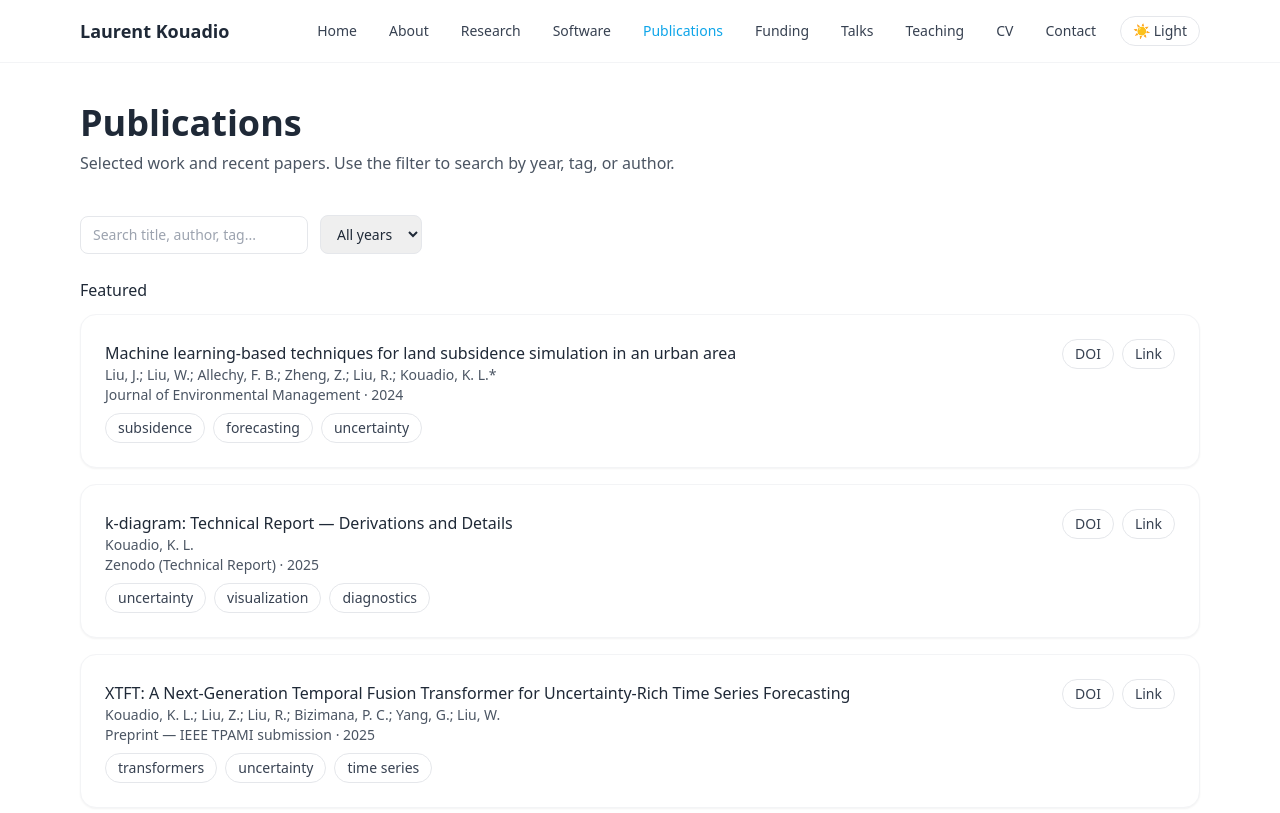
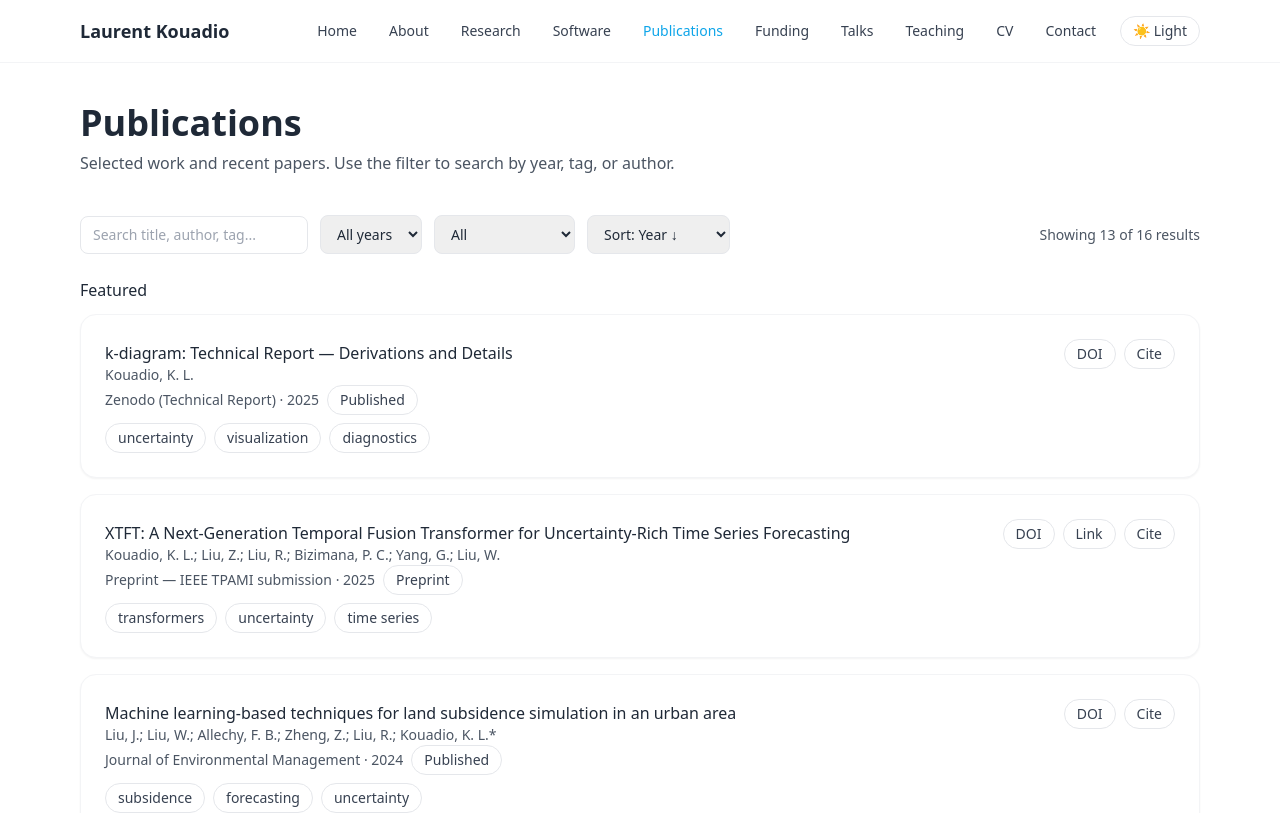
Before and after one commit to earthai-tech/portfolio, a Next.js app: page /publications in a window 1280 px wide. Shown: the top 813 px of the page. Built offline with nearby package versions, Linux system fonts and the light colour scheme.

Commit message:
feat(publications): add pagination for non-featured items

```diff
--- a/components/PublicationList.tsx
+++ b/components/PublicationList.tsx
@@ -1,44 +1,107 @@
 "use client";
 
-import { useMemo, useState } from "react";
+import { useEffect, useMemo, useState } from "react";
 import pubs from "@/data/publications.json";
+import Pagination from "@/components/Pagination";
 
 type Pub = {
   title: string;
   authors: string;
   venue: string;
   year: number;
-  doi?: string;
-  arxiv?: string;
-  url?: string;
+  doi?: string;     // "10.xxxx/..." or full https://doi.org/...
+  arxiv?: string;   // full URL
+  url?: string;     // fallback link
   featured?: boolean;
   tags?: string[];
 };
 
+type Status =
+  | "Published"
+  | "Under review"
+  | "Submitted"
+  | "In preparation"
+  | "Preprint";
+
+const PAGE_SIZE = 10; // ← how many non-featured items per page
+
+function detectStatus(venue: string): Status {
+  const v = venue.toLowerCase();
+  if (v.includes("under review")) return "Under review";
+  if (v.includes("submitted")) return "Submitted";
+  if (v.includes("in preparation") || v.includes("preparation")) return "In preparation";
+  if (v.includes("preprint") || v.includes("arxiv")) return "Preprint";
+  return "Published";
+}
+
+function doiToUrl(doi?: string) {
+  if (!doi) return null;
+  const d = doi.trim();
+  if (d.startsWith("http://") || d.startsWith("https://")) return d;
+  return `https://doi.org/${d}`;
+}
+
 export default function PublicationList() {
   const [q, setQ] = useState("");
   const [year, setYear] = useState<number | "all">("all");
+  const [status, setStatus] = useState<Status | "All">("All");
+  const [sort, setSort] = useState<"yearDesc" | "yearAsc" | "titleAsc">("yearDesc");
+  const [page, setPage] = useState(1);
 
-  const years = useMemo(() => {
-    const ys = Array.from(new Set(pubs.map((p) => p.year))).sort((a, b) => b - a);
-    return ys;
-  }, []);
+  // enrich with status
+  const withStatus = useMemo(
+    () => pubs.map((p) => ({ ...p, _status: detectStatus(p.venue) as Status })),
+    []
+  );
 
-  const filtered = pubs.filter((p) => {
-    const matchQ =
-      q.trim().length === 0 ||
-      p.title.toLowerCase().includes(q.toLowerCase()) ||
-      p.authors.toLowerCase().includes(q.toLowerCase()) ||
-      (p.tags || []).some((t) => t.toLowerCase().includes(q.toLowerCase()));
-    const matchYear = year === "all" || p.year === year;
-    return matchQ && matchYear;
-  });
+  // years for filter
+  const years = useMemo(
+    () => Array.from(new Set(withStatus.map((p) => p.year))).sort((a, b) => b - a),
+    [withStatus]
+  );
 
-  const featured = filtered.filter((p) => p.featured);
-  const rest = filtered.filter((p) => !p.featured);
+  // filter
+  const filtered = useMemo(() => {
+    const query = q.trim().toLowerCase();
+    return withStatus.filter((p) => {
+      const matchQ =
+        !query ||
+        p.title.toLowerCase().includes(query) ||
+        p.authors.toLowerCase().includes(query) ||
+        p.venue.toLowerCase().includes(query) ||
+        (p.tags || []).some((t) => t.toLowerCase().includes(query));
+      const matchYear = year === "all" || p.year === year;
+      const matchStatus = status === "All" || p._status === status;
+      return matchQ && matchYear && matchStatus;
+    });
+  }, [withStatus, q, year, status]);
+
+  // sort
+  const sorted = useMemo(() => {
+    const arr = [...filtered];
+    if (sort === "yearDesc") arr.sort((a, b) => b.year - a.year || a.title.localeCompare(b.title));
+    if (sort === "yearAsc") arr.sort((a, b) => a.year - b.year || a.title.localeCompare(b.title));
+    if (sort === "titleAsc") arr.sort((a, b) => a.title.localeCompare(b.title));
+    return arr;
+  }, [filtered, sort]);
+
+  // split featured vs rest
+  const featured = sorted.filter((p) => p.featured);
+  const restAll = sorted.filter((p) => !p.featured);
+
+  // reset page when filters/search/sort change
+  useEffect(() => { setPage(1); }, [q, year, status, sort]);
+
+  // paginate the rest
+  const totalPages = Math.max(1, Math.ceil(restAll.length / PAGE_SIZE));
+  const startIdx = (page - 1) * PAGE_SIZE;
+  const rest = restAll.slice(startIdx, startIdx + PAGE_SIZE);
+
+  const totalShown = featured.length + rest.length;
 
   return (
     <div className="space-y-6">
+      {/* Controls */}
       <div className="flex flex-wrap items-center gap-3">
         <input
           className="border rounded-lg px-3 py-2 text-sm"
@@ -56,39 +119,84 @@ export default function PublicationList() {
             <option key={y} value={y}>{y}</option>
           ))}
         </select>
+        <select
+          className="border rounded-lg px-3 py-2 text-sm"
+          value={status}
+          onChange={(e) => setStatus(e.target.value as Status | "All")}
+        >
+          <option>All</option>
+          <option>Published</option>
+          <option>Under review</option>
+          <option>Submitted</option>
+          <option>In preparation</option>
+          <option>Preprint</option>
+        </select>
+        <select
+          className="border rounded-lg px-3 py-2 text-sm"
+          value={sort}
+          onChange={(e) => setSort(e.target.value as any)}
+        >
+          <option value="yearDesc">Sort: Year ↓</option>
+          <option value="yearAsc">Sort: Year ↑</option>
+          <option value="titleAsc">Sort: Title A→Z</option>
+        </select>
+        <div className="ml-auto text-sm text-gray-600 dark:text-gray-300">
+          Showing {totalShown} of {sorted.length} result{sorted.length === 1 ? "" : "s"}
+        </div>
       </div>
 
+      {/* Featured (always visible) */}
       {featured.length > 0 && (
         <section>
           <h3 className="font-medium mb-3">Featured</h3>
           <ul className="space-y-4">
             {featured.map((p, i) => (
-              <PublicationItem key={i} p={p} />
+              <PublicationItem key={`f-${i}`} p={p as any} />
             ))}
           </ul>
         </section>
       )}
 
+      {/* Rest (paginated) */}
       <section>
         {featured.length > 0 && <h3 className="font-medium mb-3">All</h3>}
         <ul className="space-y-4">
           {rest.map((p, i) => (
-            <PublicationItem key={i} p={p} />
+            <PublicationItem key={`r-${startIdx + i}`} p={p as any} />
           ))}
         </ul>
+
+        <Pagination
+          className="mt-4 justify-center"
+          page={page}
+          totalPages={totalPages}
+          onPageChange={setPage}
+        />
       </section>
     </div>
   );
 }
 
-function PublicationItem({ p }: { p: Pub }) {
+function PublicationItem({ p }: { p: Pub & { _status?: Status } }) {
+  const doiUrl = doiToUrl(p.doi);
+  const primaryLink = doiUrl ?? p.arxiv ?? p.url ?? null;
+  const primaryLabel = doiUrl ? "DOI" : p.arxiv ? "arXiv" : p.url ? "Link" : null;
+  const citation = `${p.authors} (${p.year}). ${p.title}. ${p.venue}.`;
+
+  const copy = async () => {
+    try { await navigator.clipboard.writeText(citation); } catch { /* noop */ }
+  };
+
   return (
     <li className="card">
       <div className="flex flex-col md:flex-row md:items-baseline md:gap-4">
         <div className="flex-1">
           <div className="font-medium">{p.title}</div>
-          <div className="text-sm text-gray-600">{p.authors}</div>
-          <div className="text-sm text-gray-600">{p.venue} · {p.year}</div>
+          <div className="text-sm text-gray-600 dark:text-gray-300">{p.authors}</div>
+          <div className="text-sm text-gray-600 dark:text-gray-300 flex items-center gap-2">
+            <span>{p.venue} · {p.year}</span>
+            {p._status && <StatusBadge status={p._status} />}
+          </div>
           {p.tags && (
             <div className="mt-2 flex flex-wrap gap-2">
               {p.tags.map((t) => (
@@ -97,18 +205,32 @@ function PublicationItem({ p }: { p: Pub }) {
             </div>
           )}
         </div>
-        <div className="mt-3 md:mt-0 flex gap-2">
-          {p.doi && (
-            <a className="badge" href={`https://doi.org/${p.doi}`} target="_blank" rel="noreferrer">DOI</a>
+        <div className="mt-3 md:mt-0 flex flex-wrap gap-2">
+          {primaryLink && (
+            <a className="badge" href={primaryLink} target="_blank" rel="noreferrer">
+              {primaryLabel}
+            </a>
           )}
-          {p.arxiv && (
+          {doiUrl && p.url && p.url !== doiUrl && (
+            <a className="badge" href={p.url} target="_blank" rel="noreferrer">Link</a>
+          )}
+          {p.arxiv && primaryLink !== p.arxiv && (
             <a className="badge" href={p.arxiv} target="_blank" rel="noreferrer">arXiv</a>
           )}
-          {p.url && (
-            <a className="badge" href={p.url} target="_blank" rel="noreferrer">Link</a>
-          )}
+          <button className="badge" onClick={copy} title="Copy citation">Cite</button>
         </div>
       </div>
     </li>
   );
 }
+
+function StatusBadge({ status }: { status: Status }) {
+  const theme =
+    status === "Published" ? "bg-green-50 border-green-200 text-green-700 dark:bg-green-900/20 dark:border-green-800 dark:text-green-300"
+  : status === "Under review" ? "bg-amber-50 border-amber-200 text-amber-700 dark:bg-amber-900/20 dark:border-amber-800 dark:text-amber-300"
+  : status === "Submitted" ? "bg-amber-50 border-amber-200 text-amber-700 dark:bg-amber-900/20 dark:border-amber-800 dark:text-amber-300"
+  : status === "In preparation" ? "bg-sky-50 border-sky-200 text-sky-700 dark:bg-sky-900/20 dark:border-sky-800 dark:text-sky-300"
+  : /* Preprint */ "bg-violet-50 border-violet-200 text-violet-700 dark:bg-violet-900/20 dark:border-violet-800 dark:text-violet-300";
+
+  return <span className={`badge ${theme}`}>{status}</span>;
+}
```
